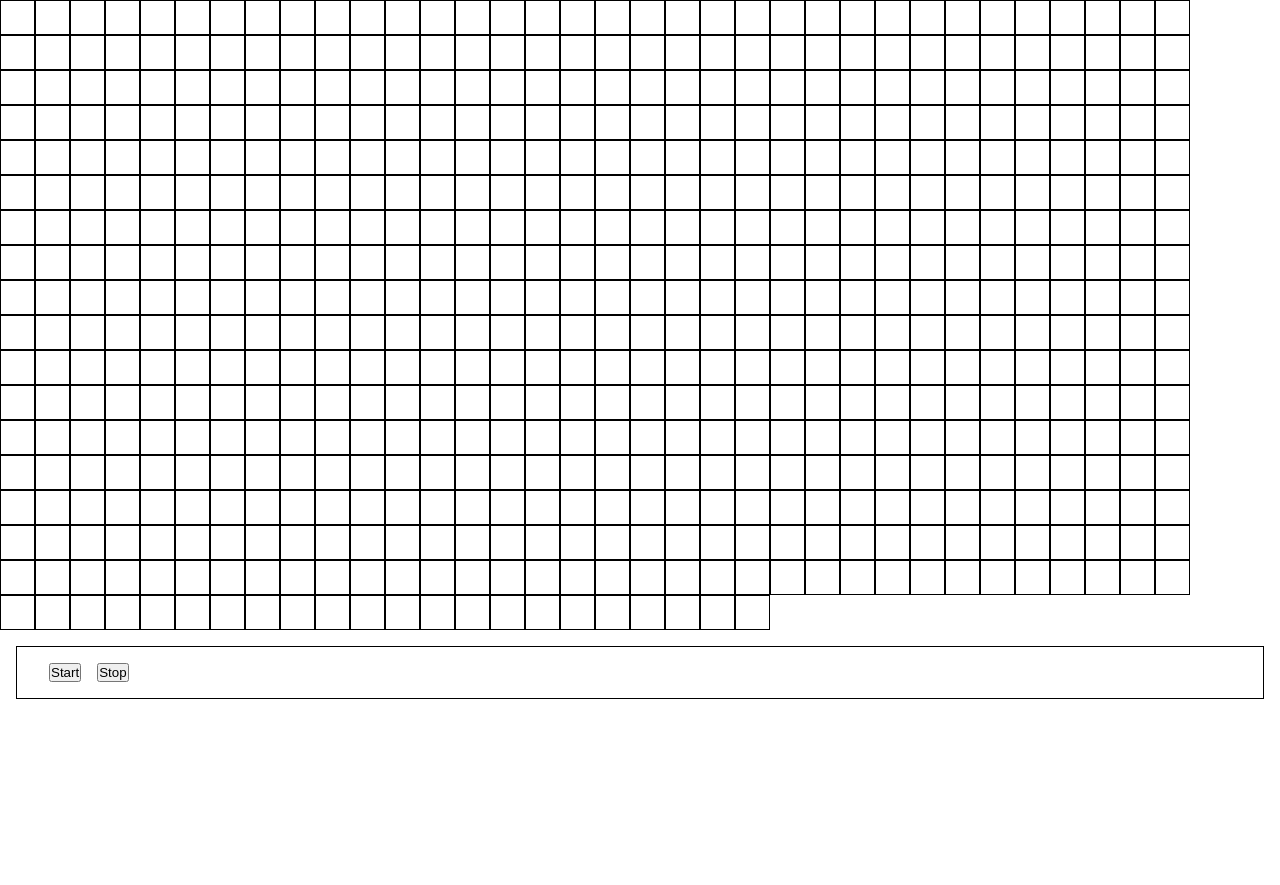
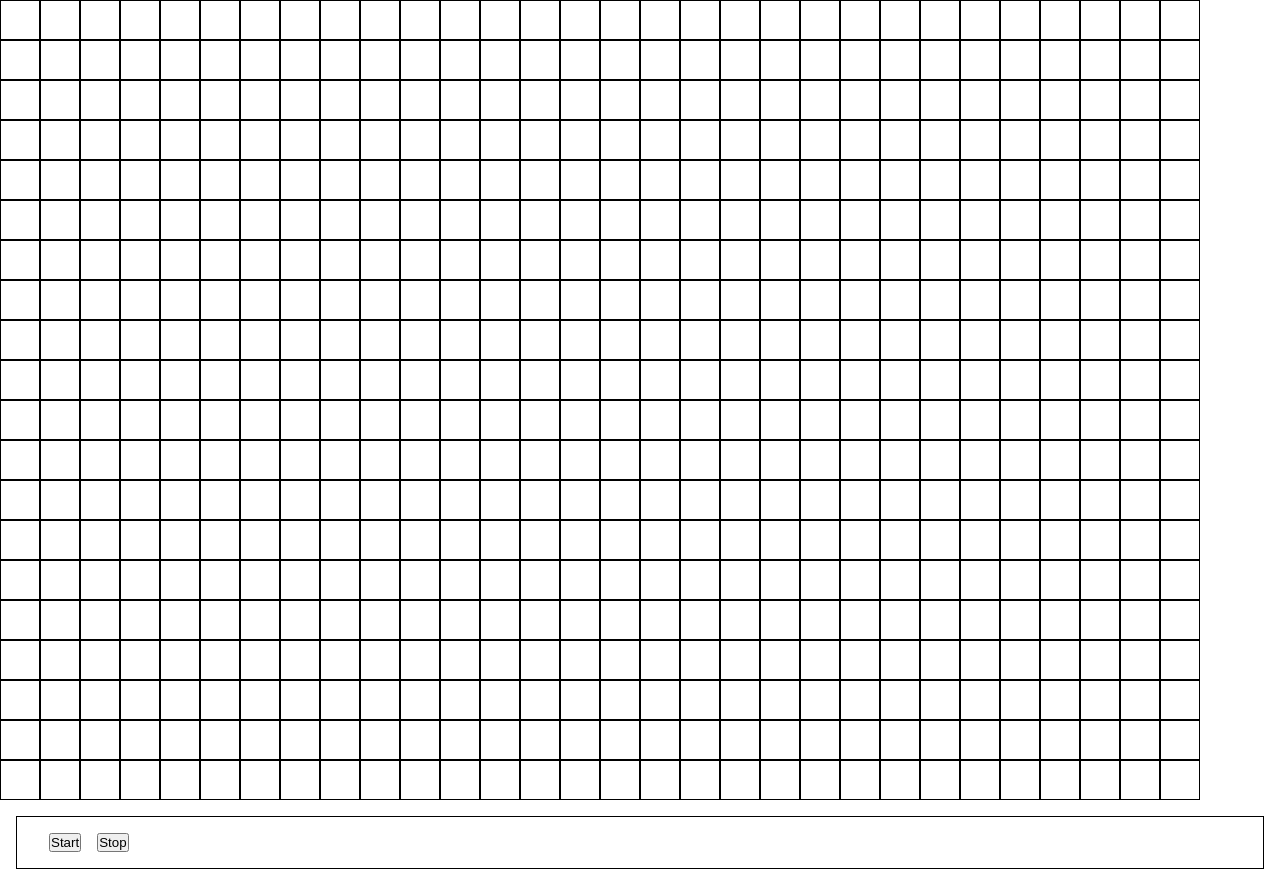
Before and after one commit to RuzgarAtaOzkan/A-Pathfinding, a React (Create React App) app: page / in a window 1280 px wide. Before the commit the page ends 800 px from the top, so only its background shows below. Built offline with nearby package versions, Linux system fonts and the light colour scheme.

Commit message:
cost values will be added

```diff
--- /dev/null
+++ b/src/components/APathfinding/index.css
@@ -0,0 +1,9 @@
+.noselect {
+  -webkit-touch-callout: none; /* iOS Safari */
+    -webkit-user-select: none; /* Safari */
+     -khtml-user-select: none; /* Konqueror HTML */
+       -moz-user-select: none; /* Old versions of Firefox */
+        -ms-user-select: none; /* Internet Explorer/Edge */
+            user-select: none; /* Non-prefixed version, currently
+                                  supported by Chrome, Edge, Opera and Firefox */
+}
--- a/src/components/APathfinding/index.js
+++ b/src/components/APathfinding/index.js
@@ -1,43 +1,37 @@
 // MODULES
 import React, { useState, useEffect, useRef } from 'react';
 
+import './index.css';
+
 // finds neighbour nodes
-function findNeighbours(currentParentNode, arr) {
-  if (!currentParentNode) {
-    throw new Error('Positions are not provided in findNeighbours');
+function findNeighbours({ currentParentNode, arr }) {
+  if (!currentParentNode || !arr) {
+    throw new Error('Missing arguments in findNeighbours');
   }
 
-  // X and Y position of the given node;
-  // Current parent node.
-  const { x, y } = pos;
+  const { x, y, width, height } = currentParentNode;
 
-  const offsetNavigation = {
-    current: null,
-    currentParentNode,
-    x: null,
-    y: null,
-    getInfo: function () {
-      return {
-        current: this.current,
-        x: this.x,
-        y: this.y,
-      };
-    },
-    0: {
-      0:
-        this.getInfo().current.x ==
-          this.getInfo().currentParentNode.x - this.getInfo().current.width &&
-        this.getInfo().current.y ==
-          this.getInfo().currentParentNode.y - this.getInfo().current.height,
-      1:
-        this.getInfo().current.x == this.getInfo().currentParentNode.x &&
-        this.getInfo().current.y ==
-          this.getInfo().currentParentNode.y - this.getInfo().current.height,
-      2: this.getInfo().currentParentNode.x + this.getInfo().width,
-    },
-    1: { 0: null, 1: null, 2: null },
-    2: { 0: null, 1: null, 2: null },
-  };
+  function isNeigbour(current, { i, j }) {
+    const nodesNavigation = {
+      0: {
+        0: current.x === x - width && current.y === y - height,
+        1: current.x === x && current.y === y - height,
+        2: current.x === x + width && current.y === y - height,
+      },
+      1: {
+        0: current.x === x - width && current.y === y,
+        //1: property 1 doesnt exist because that would be the selected current parent node.
+        2: current.x === x + width && current.y === y,
+      },
+      2: {
+        0: current.x === x - width && current.y === y + height,
+        1: current.x === x && current.y === y + height,
+        2: current.x === x + width && current.y === y + height,
+      },
+    };
+
+    return nodesNavigation[i][j];
+  }
 
   const neighbours = [];
 
@@ -46,11 +40,7 @@ function findNeighbours(currentParentNode, arr) {
   for (let i = 0; i < 3; i++) {
     for (let j = 0; j < 3; j++) {
       const neighbour = arr.find((current, index) => {
-        offsetNavigation.current = { ...current };
-        offsetNavigation.x = x;
-        offsetNavigation.y = y;
-
-        if (current.x == x - current.width && current.y == y - current.height) {
+        if (isNeigbour(current, { i, j })) {
           return current;
         }
 
@@ -68,12 +58,15 @@ function APathfinding({ gridCount }) {
   const [arr, setArr] = useState([]);
   const [mouseDown, setMouseDown] = useState(false);
   const [key, setKey] = useState('');
-  const [currentNode, setCurrentNode] = useState({});
+  const [currentParentNode, setCurrentParentNode] = useState({});
+  const [neighbours, setNeighbours] = useState([]);
   const [colors, setColors] = useState({
     black: 'black',
     white: 'white',
     startColor: 'blue',
     endColor: 'red',
+    neighbourColor: 'green',
+    pathColor: 'ocean',
   });
 
   const container = useRef();
@@ -82,8 +75,8 @@ function APathfinding({ gridCount }) {
     const _arr = [];
     for (let i = 0; i < gridCount; i++) {
       _arr[i] = {
-        width: null,
-        height: null,
+        width: 40,
+        height: 40,
         fCost: null,
         gCost: null,
         hCost: null,
@@ -134,6 +127,9 @@ function APathfinding({ gridCount }) {
     return arr.map((current, index) => {
       return (
         <div
+          onScroll={(e) => {
+            console.log(e);
+          }}
           onMouseUp={() => {
             setMouseDown(false);
           }}
@@ -142,7 +138,7 @@ function APathfinding({ gridCount }) {
           }}
           onMouseEnter={() => {
             if (mouseDown) {
-              let _arr = [...arr];
+              const _arr = [...arr];
 
               if (_arr[index].color == 'black') {
                 _arr[index].color = colors.white;
@@ -161,6 +157,10 @@ function APathfinding({ gridCount }) {
             switch (key) {
               case 's':
               case 'S':
+                /*
+
+                */
+                //
                 _arr = arr.map((el, i) => {
                   const currentEl = { ...el };
 
@@ -175,15 +175,9 @@ function APathfinding({ gridCount }) {
 
                 _arr[index].color = colors.startColor;
 
-                const { x, y } = _arr[index];
-
-                const neighbours = findNeighbours({ x, y }, _arr);
-
-                console.log(neighbours);
+                setCurrentParentNode(current);
 
                 setArr(_arr);
-
-                _arr = [...arr];
 
                 break;
               case 'e':
@@ -225,14 +219,29 @@ function APathfinding({ gridCount }) {
           key={index}
           style={{
             border: '1px solid black',
-            width: '35px',
-            height: '35px',
+            width: `${current.width}px`,
+            height: `${current.height}px`,
             backgroundColor: current.color,
+            color: `${current.color === 'white' ? 'black' : 'white'}`,
+            position: 'relative',
+            fontSize: '9px',
           }}
-          className="node"
+          className="node noselect"
           id={index + 1}
           index={index}
-        ></div>
+        >
+          <div style={{ position: 'absolute', top: '0', left: '0' }}>
+            {current.fCost}
+          </div>
+
+          <div style={{ position: 'absolute', bottom: '0', left: '0' }}>
+            {current.gCost}
+          </div>
+
+          <div style={{ position: 'absolute', bottom: '0', right: '0' }}>
+            {current.hCost}
+          </div>
+        </div>
       );
     });
   }
@@ -255,7 +264,19 @@ function APathfinding({ gridCount }) {
         style={{ border: '1px solid black', margin: '1rem', padding: '1rem' }}
         className="buttons-area"
       >
-        <button style={{ margin: '0 1rem' }}>Start</button>
+        <button
+          onClick={() => {
+            const neighbours = findNeighbours({
+              currentParentNode,
+              arr,
+            });
+
+            setNeighbours([...neighbours]);
+          }}
+          style={{ margin: '0 1rem' }}
+        >
+          Start
+        </button>
         <button>Stop</button>
 
         <div></div>
```
